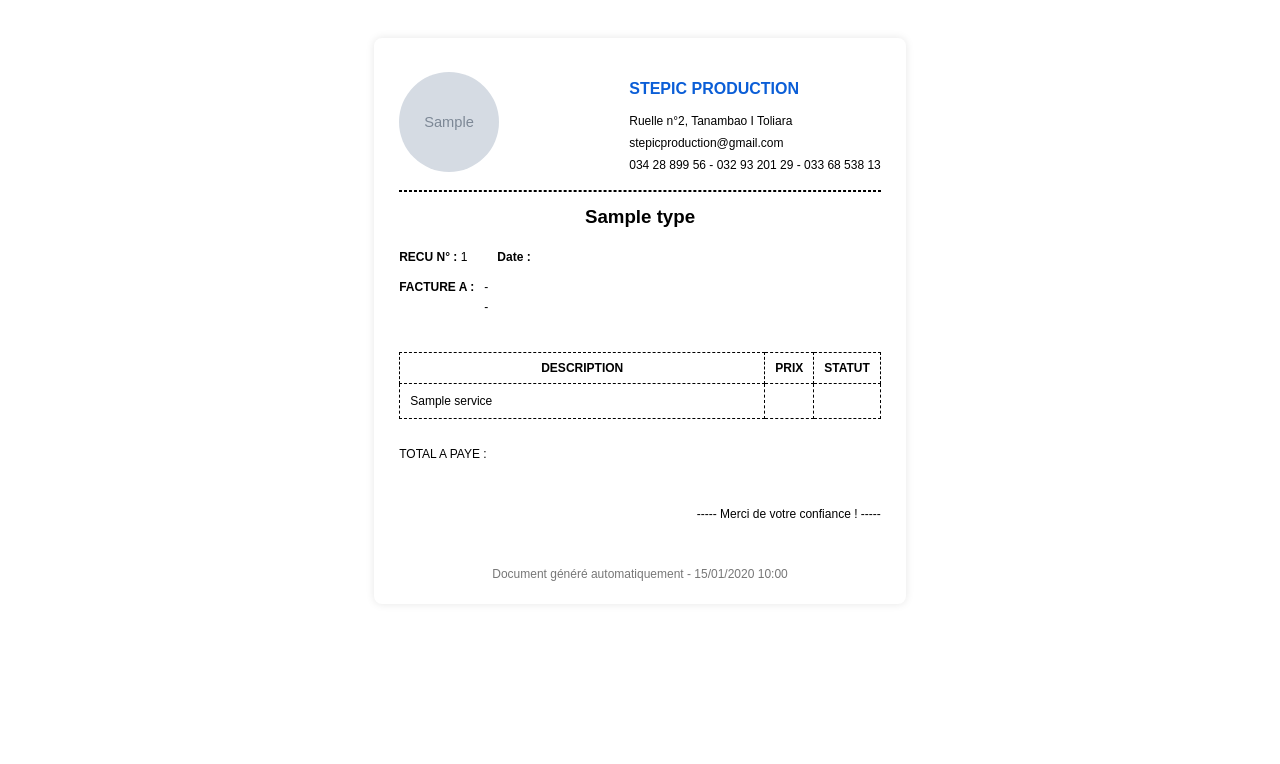
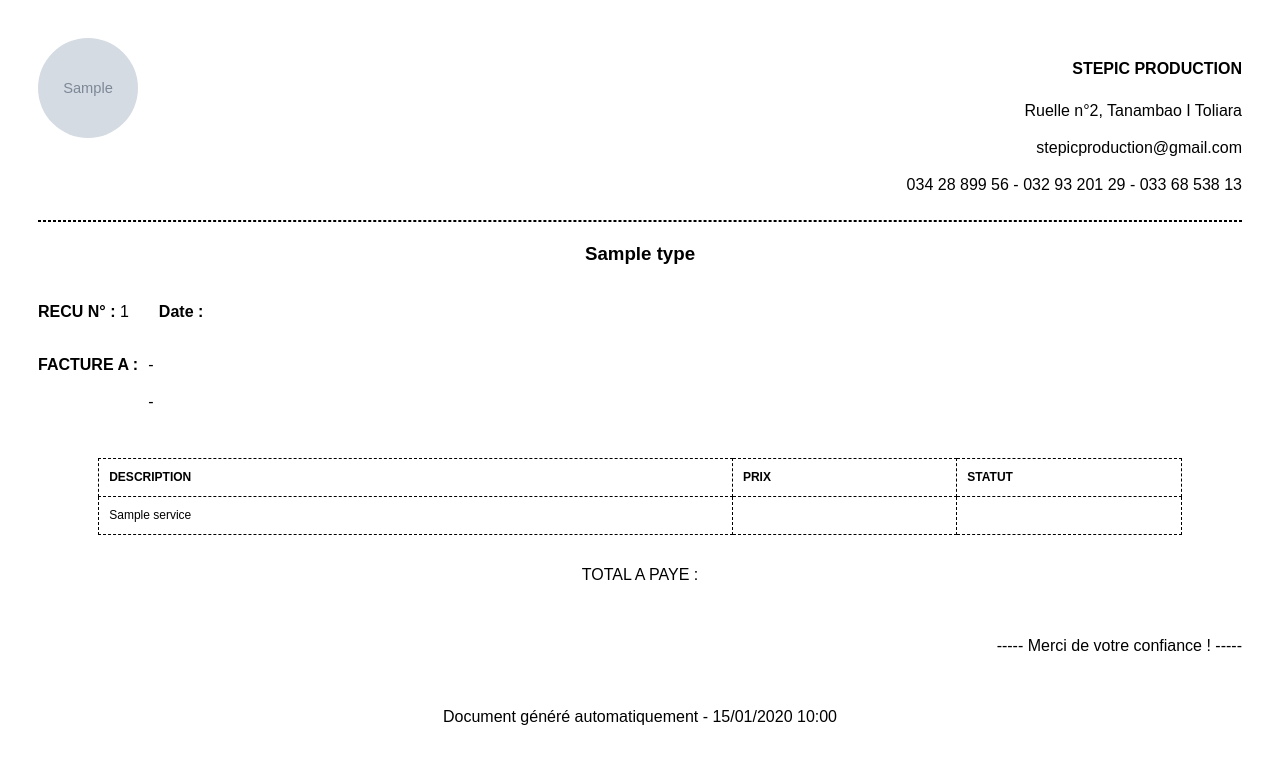
Before and after one commit to Ravelosambatra/projectBack, a Django app: template templates/recu.html in a window 1280 px wide. Shown: the top 764 px of the page. Run offline with Django 5.2, Linux system fonts and the light colour scheme; tables that the repository leaves empty hold one stand-in row (values such as "Sample post"); the template is opened without the code that fills it: values that come from a table or form of the project are taken from there, most other values are stand-ins (such as "Sample title", 1, 10 or a date in 2020); grey boxes marked "Sample" are stand-in pictures.

Commit message:
Fixer le design du recu

```diff
--- a/templates/recu.html
+++ b/templates/recu.html
@@ -6,60 +6,64 @@
         body {
             font-family: sans-serif;
             padding: 30px;
-            line-height: 10px;
-            /* background: #f5f5f5; */
+            line-height: 1.3; /* Augmenté à 1.3 pour aérer le texte */
+            text-align: center; /* NOUVEAU : Centre tout le contenu par défaut */
         }
-        .card {
-            margin: 0 auto;
-            background: #fff;
-            width: 40%;
-            padding: 25px;
-            border-radius: 8px;
-            box-shadow: 0 0 8px rgba(0,0,0,0.1);
-        }
+
+        /* SUPPRIMÉ : .card, car il perturbe WeasyPrint */
+
         .flex {
-            width: 100%;
+            width: 100%; /* Utilise la largeur complète */
             display: flex;
             justify-content: space-between;
-            align-items: center;
+            align-items: top; /* Alignement en haut pour le bloc d'informations */
+            margin: 0 auto;
+            /* Ajout 1: Force l'alignement du contenu Flex à gauche dans ce bloc */
+            text-align: left;
         }
+
+        /* Les paragraphes de l'en-tête de l'entreprise (à droite) doivent être alignés à droite */
+        .flex > div:last-child {
+            text-align: right;
+        }
+
         h3 {
             text-align: center;
             margin: 20px 0;
         }
-        h4 {
-            color: #0B5ED7;
-        }
-        p, li {
-            font-size: 12px;
-        }
-        .row {
-            margin: 10px 0;
-        }
-        table, tr, td, th {
+
+        /* ... (Autres styles conservés) ... */
+
+        /* Le tableau doit être centré et avoir une largeur définie */
+        table {
+            margin: 30px auto; /* Centrage du tableau */
+            width: 90%; /* Nouvelle largeur fixe pour le tableau */
             border : 1px dashed black;
             border-collapse: collapse;
-            padding : 10px;
+            padding : 0; /* Suppression du padding sur le tableau */
             font-size: 12px;
-            width: 100%;
+            /* Règle CRUCIALE : table-layout: fixed; */
+            table-layout: fixed;
         }
-        td {
-            line-height: normal;
+
+        th, td {
+            border : 1px dashed black;
+            border-collapse: collapse;
+            padding : 10px; /* Padding sur les cellules individuelles */
+            font-size: 12px;
+            line-height: 1.4; /* Aération du texte dans les cellules */
+            /* Alignement vertical par défaut */
+            vertical-align: top;
+            text-align: left; /* Le contenu des cellules doit rester à gauche */
         }
-        .footer {
-            margin-top: 40px;
-            text-align: center;
-            font-size: 12px;
-            color: #777;
-        }
-        .img-contain {
-            border : 1px black;
-        }
-    </style>
+
+        /* Attribution des largeurs aux colonnes de ce petit tableau */
+        th:nth-child(1), td:nth-child(1) { width: 60%; } /* DESCRIPTION */
+        th:nth-child(2), td:nth-child(2) { width: 20%; } /* PRIX */
+        th:nth-child(3), td:nth-child(3) { width: 20%; } /* STATUT */
+</style>
 </head>
 <body>
-
-<div class="card">
     <div class="flex">
         <div class="img-contain">
             <img src="{{ logo_url }}" alt="" width="100px" height="100px" style="border-radius: 50%;">
@@ -111,8 +115,6 @@
     <div class="footer">
         Document généré automatiquement - {{ now|date:"d/m/Y H:i" }}
     </div>
-</div>
-
 
 </body>
 </html>
```
